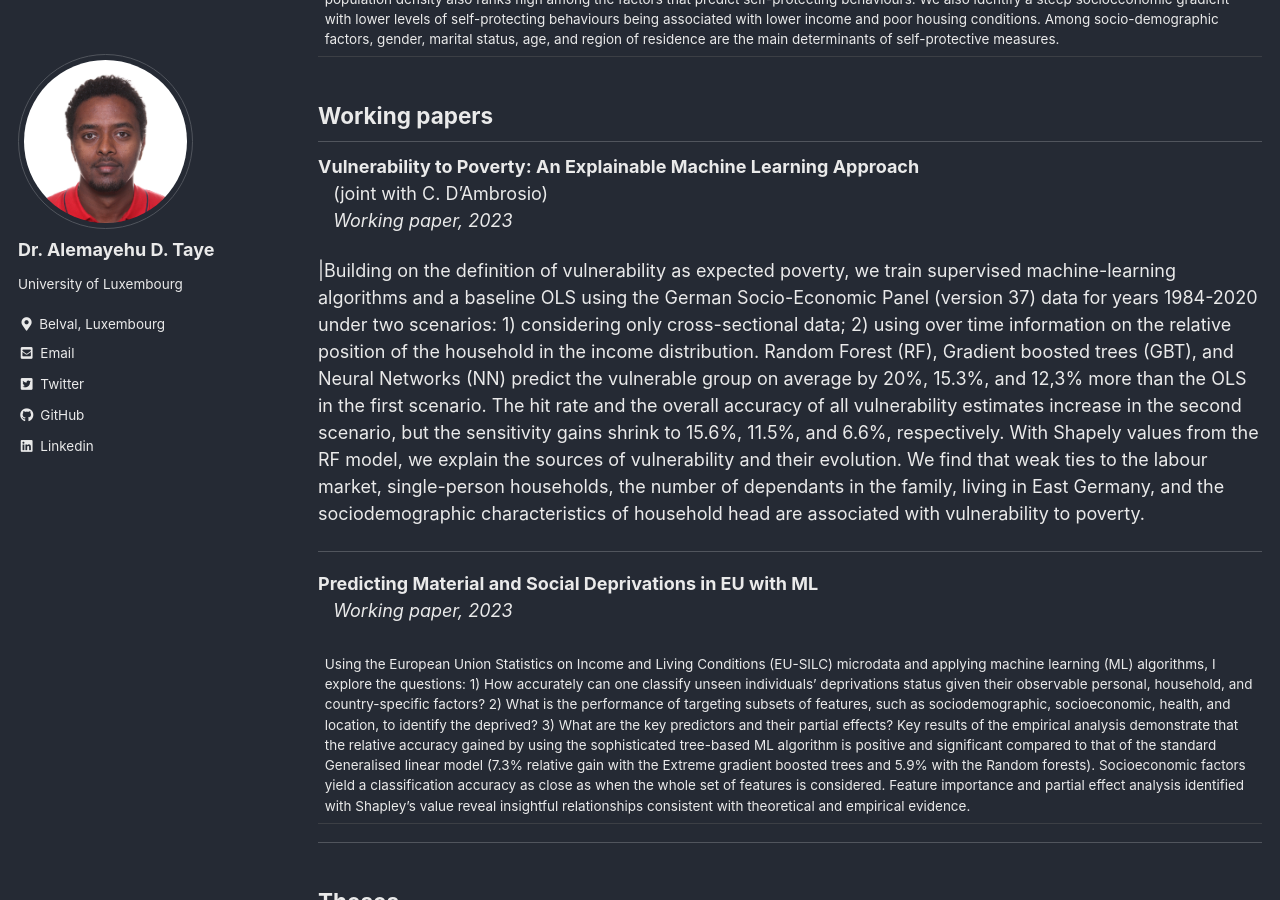
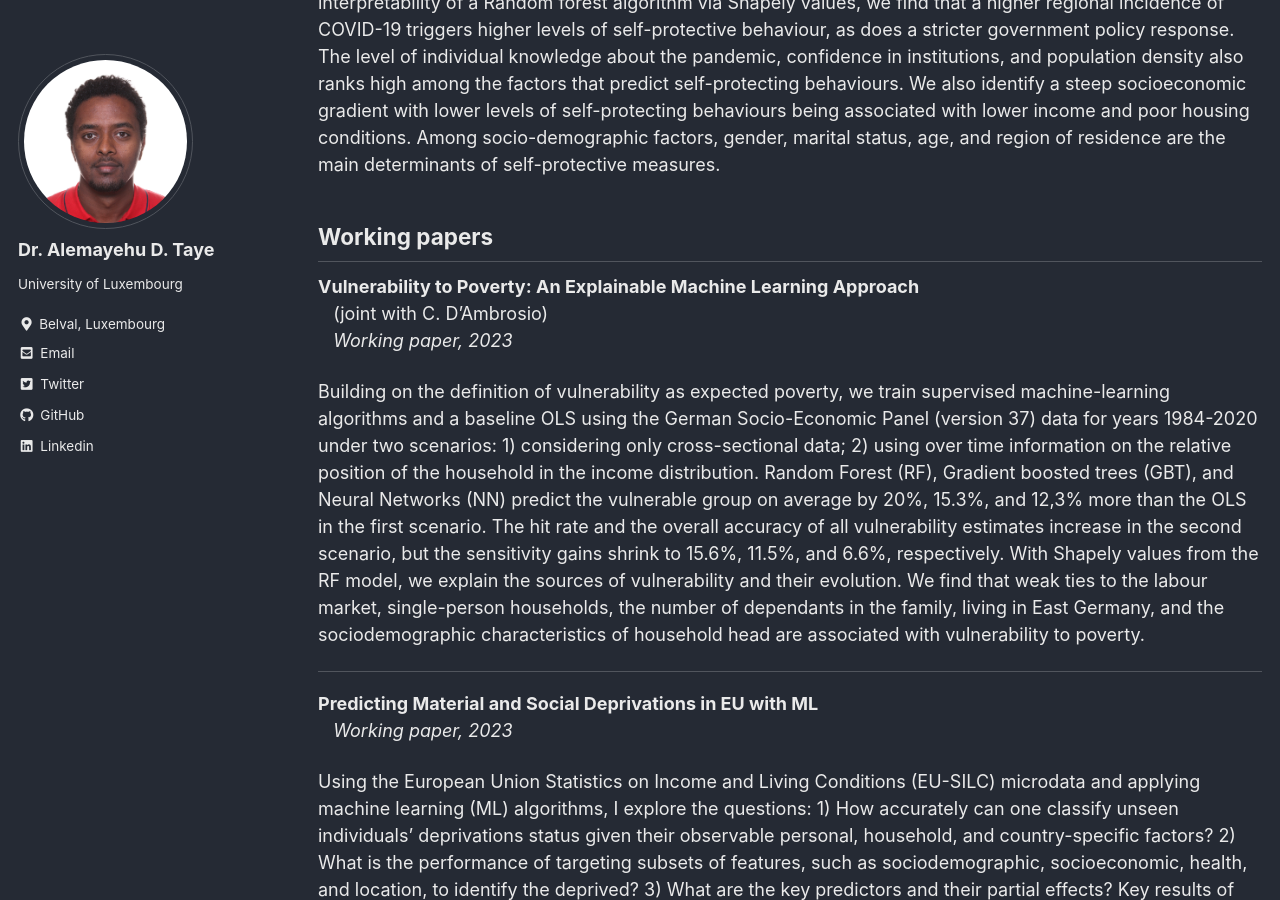
Before and after one commit to AlexTaye/AlexTAYE, a Jekyll site: the page built from _pages/research.md, in a window 1280 px wide and 900 px high, scrolled down 437 px. Built offline with Jekyll 4.4.1, drawn with Linux system fonts in a browser that asks for light colours; cached includes are drawn as plain includes.

```diff
--- a/_pages/research.md
+++ b/_pages/research.md
@@ -23,7 +23,7 @@ My published work can also be tracked on [Google Scholar](https://scholar.google
 &nbsp; &nbsp;(joint with Liyousew G. Borga, Samuel Greiff, Claus Vögele, Conchita D’Ambrosio)<br>
 &nbsp; &nbsp;*accepted for publication, Nature Scientific Reports, 2023*
 
-|Using a unique harmonised real‐time data set from the COME-HERE longitudinal survey that covers five European countries (France, Germany, Italy, Spain, and Sweden) and applying a non-parametric machine learning model, we identify the main individual and macro-level predictors of self-protecting behaviours against the coronavirus disease 2019 (COVID-19) during the first wave of the pandemic. Exploiting the interpretability of a Random forest algorithm via Shapely values, we find that a higher regional incidence of COVID-19 triggers higher levels of self-protective behaviour, as does a stricter government policy response. The level of individual knowledge about the pandemic, confidence in institutions, and population density also ranks high among the factors that predict self-protecting behaviours. We also identify a steep socioeconomic gradient with lower levels of self-protecting behaviours being associated with lower income and poor housing conditions. Among socio-demographic factors, gender, marital status, age, and region of residence are the main determinants of self-protective measures.
+Using a unique harmonised real‐time data set from the COME-HERE longitudinal survey that covers five European countries (France, Germany, Italy, Spain, and Sweden) and applying a non-parametric machine learning model, we identify the main individual and macro-level predictors of self-protecting behaviours against the coronavirus disease 2019 (COVID-19) during the first wave of the pandemic. Exploiting the interpretability of a Random forest algorithm via Shapely values, we find that a higher regional incidence of COVID-19 triggers higher levels of self-protective behaviour, as does a stricter government policy response. The level of individual knowledge about the pandemic, confidence in institutions, and population density also ranks high among the factors that predict self-protecting behaviours. We also identify a steep socioeconomic gradient with lower levels of self-protecting behaviours being associated with lower income and poor housing conditions. Among socio-demographic factors, gender, marital status, age, and region of residence are the main determinants of self-protective measures.
 
   <!--Manuscript: [RefugeesWork.pdf](/home/files/papers/RefugeesWork.pdf)
   Supplementary appendix: [RefugeesWork_OnlineAppendix.pdf](/home/files/papers/RefugeesWork_onlineAppendix.pdf)
@@ -34,7 +34,7 @@ My published work can also be tracked on [Google Scholar](https://scholar.google
 &nbsp; &nbsp;(joint with C. D'Ambrosio)
 &nbsp; &nbsp;*Working paper, 2023*
 
-|Building on the definition of vulnerability as expected poverty, we train supervised machine-learning algorithms and a baseline OLS using the German Socio-Economic Panel (version 37) data for years 1984-2020 under two scenarios: 1) considering only cross-sectional data; 2) using over time information on the relative position of the household in the income distribution. Random Forest (RF), Gradient boosted trees (GBT), and Neural Networks (NN) predict the vulnerable group on average by 20%, 15.3%, and 12,3% more than the OLS in the first scenario. The hit rate and the overall accuracy of all vulnerability estimates increase in the second scenario, but the sensitivity gains shrink to 15.6%, 11.5%, and 6.6%, respectively. With Shapely values from the RF model, we explain the sources of vulnerability and their evolution. We find that weak ties to the labour market, single-person households, the number of dependants in the family, living in East Germany, and the sociodemographic characteristics of household head are associated with vulnerability to poverty.
+Building on the definition of vulnerability as expected poverty, we train supervised machine-learning algorithms and a baseline OLS using the German Socio-Economic Panel (version 37) data for years 1984-2020 under two scenarios: 1) considering only cross-sectional data; 2) using over time information on the relative position of the household in the income distribution. Random Forest (RF), Gradient boosted trees (GBT), and Neural Networks (NN) predict the vulnerable group on average by 20%, 15.3%, and 12,3% more than the OLS in the first scenario. The hit rate and the overall accuracy of all vulnerability estimates increase in the second scenario, but the sensitivity gains shrink to 15.6%, 11.5%, and 6.6%, respectively. With Shapely values from the RF model, we explain the sources of vulnerability and their evolution. We find that weak ties to the labour market, single-person households, the number of dependants in the family, living in East Germany, and the sociodemographic characteristics of household head are associated with vulnerability to poverty.
   <!--Manuscript: [adaptive_social_welfare.pdf](/home/files/papers/adaptive_social_welfare.pdf) -->
 
 ***
@@ -42,7 +42,7 @@ My published work can also be tracked on [Google Scholar](https://scholar.google
 &nbsp; &nbsp;*Working paper, 2023*
 <!--Manuscript: [handbook_politicalecon_ai.pdf](/home/files/papers/handbook_politicalecon_ai.pdf)-->
 
-|Using the European Union Statistics on Income and Living Conditions (EU-SILC) microdata and applying machine learning (ML) algorithms,  I explore the questions: 1) How accurately can one classify unseen individuals' deprivations status given their observable personal, household, and country-specific factors? 2) What is the performance of targeting subsets of features, such as sociodemographic, socioeconomic, health, and location, to identify the deprived? 3) What are the key predictors and their partial effects? Key results of the empirical analysis demonstrate that the relative accuracy gained by using the sophisticated tree-based ML algorithm is positive and significant compared to that of the standard Generalised linear model (7.3% relative gain with the Extreme gradient boosted trees and 5.9% with the Random forests). Socioeconomic factors yield a classification accuracy as close as when the whole set of features is considered. Feature importance and partial effect analysis identified with Shapley's value reveal insightful relationships consistent with theoretical and empirical evidence.
+Using the European Union Statistics on Income and Living Conditions (EU-SILC) microdata and applying machine learning (ML) algorithms,  I explore the questions: 1) How accurately can one classify unseen individuals' deprivations status given their observable personal, household, and country-specific factors? 2) What is the performance of targeting subsets of features, such as sociodemographic, socioeconomic, health, and location, to identify the deprived? 3) What are the key predictors and their partial effects? Key results of the empirical analysis demonstrate that the relative accuracy gained by using the sophisticated tree-based ML algorithm is positive and significant compared to that of the standard Generalised linear model (7.3% relative gain with the Extreme gradient boosted trees and 5.9% with the Random forests). Socioeconomic factors yield a classification accuracy as close as when the whole set of features is considered. Feature importance and partial effect analysis identified with Shapley's value reveal insightful relationships consistent with theoretical and empirical evidence.
 
 ***
 ## Theses
```
